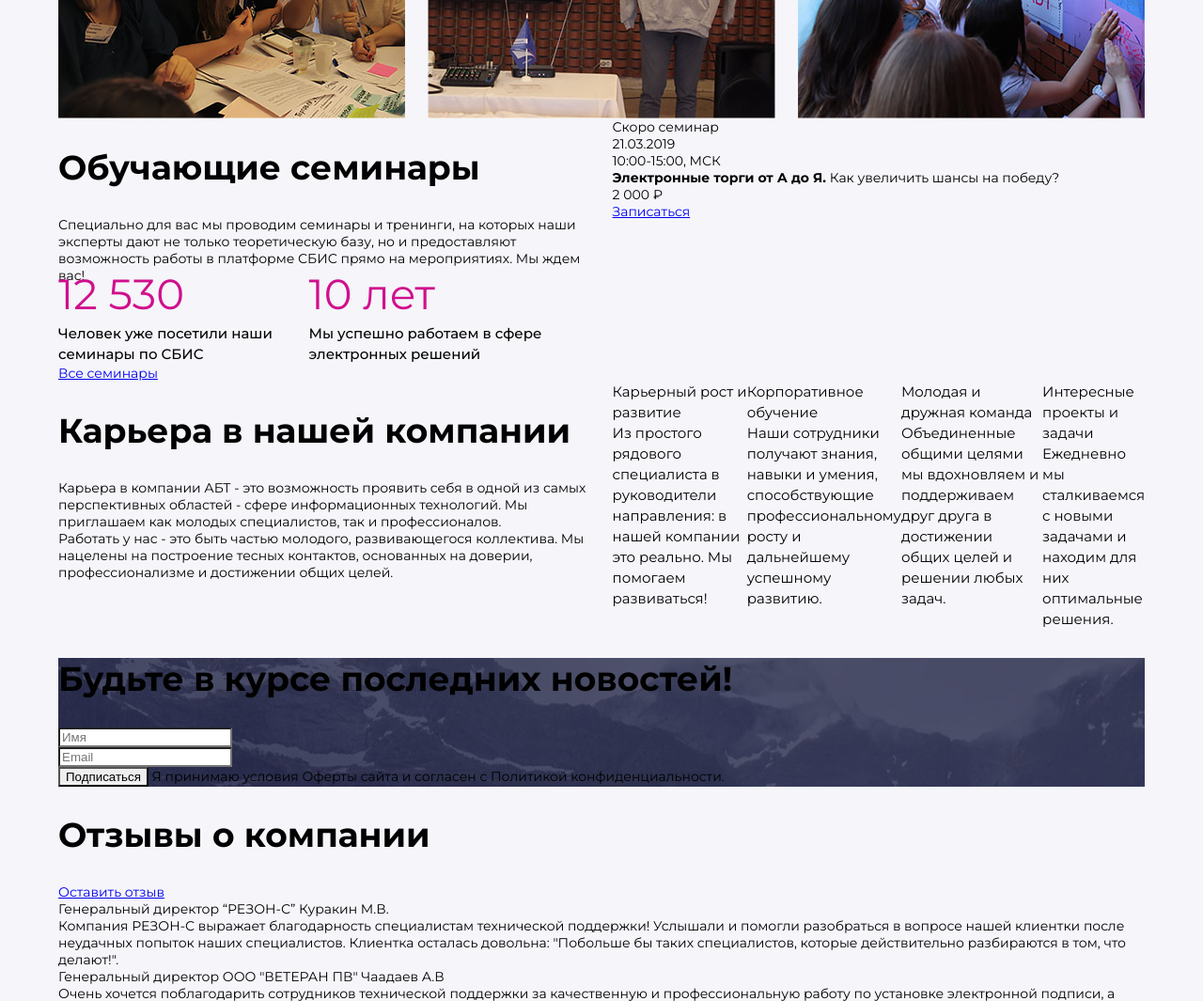
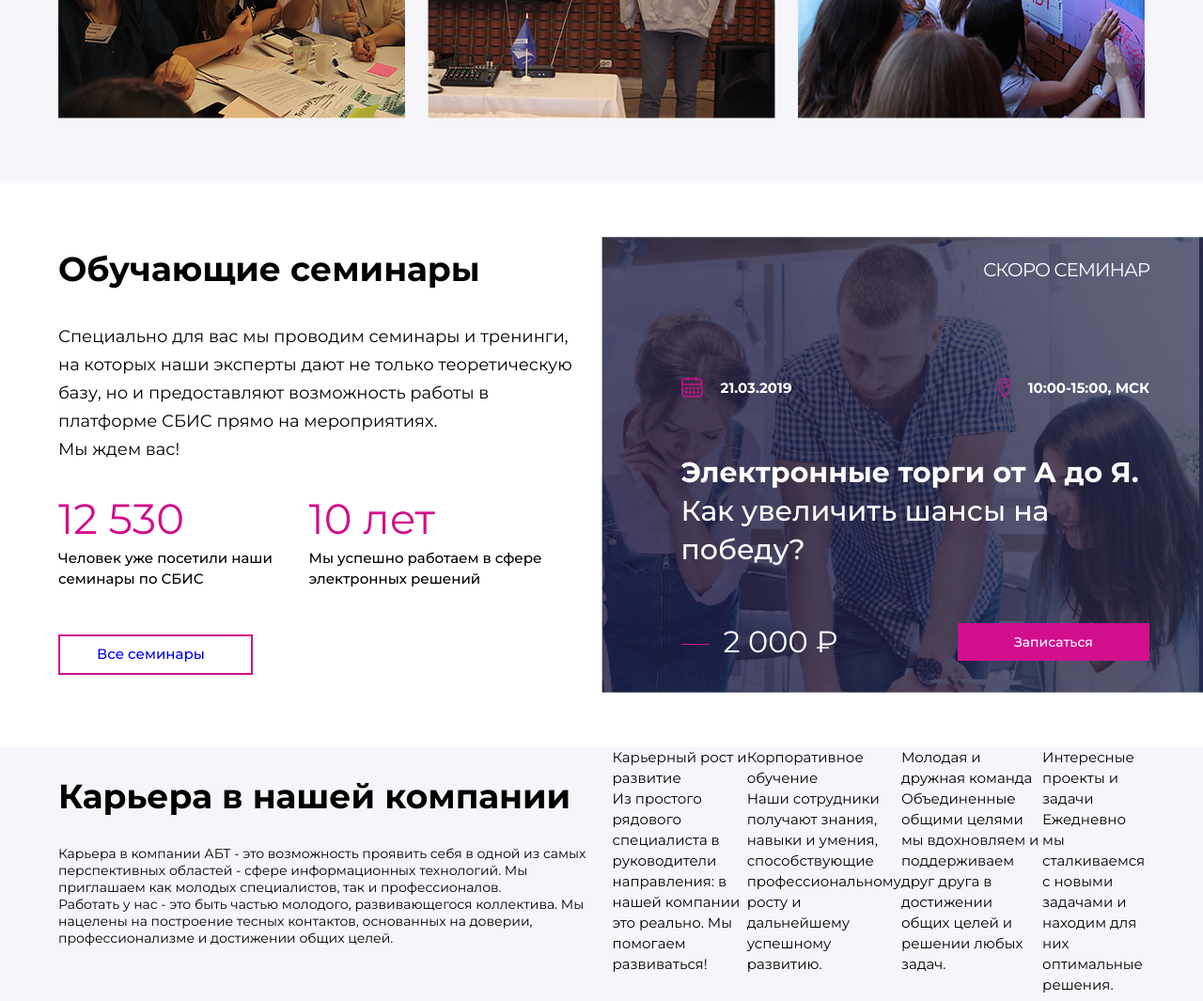
Before and after one commit to hasan42/1bit-test, a website: page www/index.html in a window 1280 px wide. Shown: the part 1300-2365 px from the top of the page at 94% size. Drawn offline with nearby package versions, Linux system fonts and the light colour scheme.

Commit message:
add learning

```diff
--- a/www/assets/sass/common/common.scss
+++ b/www/assets/sass/common/common.scss
@@ -33,6 +33,21 @@ p {
   font-size: 14px;
 }
 
+.bg-white {
+  background-color: #ffffff;
+}
+
+.btn {
+  padding: 0px 10px;
+  background-color: #d10f8d;
+  text-decoration: none;
+  text-align: center;
+  color: #fff;
+  font-size: 14px;
+  line-height: 40px;
+  font-weight: 500;
+}
+
 @import 'margins.scss';
 @import 'paddings.scss';
 @import 'media.scss';
--- /dev/null
+++ b/www/assets/sass/layout/event.scss
@@ -0,0 +1,76 @@
+.event {
+  color: #fff;
+}
+.event__description {
+  text-align: right;
+  font-size: 20px;
+  font-weight: 400;
+  text-transform: uppercase;
+  letter-spacing: -1px;
+}
+.event__place {
+  margin-top: 104px;
+  display: flex;
+  justify-content: space-between;
+  font-weight: bold;
+  font-size: 15px;
+}
+.event__date {
+  position: relative;
+  padding-left: 42px;
+  &:before {
+    content: url('/assets/images/calendar.png');
+    width: 20px;
+    height: 20px;
+    display: block;
+    position: absolute;
+    top: -2px;
+    left: 0;
+  }
+}
+.event__time {
+  position: relative;
+  padding-left: 33px;
+  &:before {
+    content: url('/assets/images/place.png');
+    width: 20px;
+    height: 20px;
+    display: block;
+    position: absolute;
+    top: -2px;
+    left: 0;
+  }
+}
+.event__name {
+  margin-top: 60px;
+  font-size: 30px;
+  line-height: 41px;
+  font-weight: 500;
+}
+.event__actions {
+  margin-top: 58px;
+  display: flex;
+  justify-content: space-between;
+}
+.event__price {
+  position: relative;
+  padding-left: 45px;
+  font-size: 32px;
+  &:before {
+    content: '';
+    position: absolute;
+    top: 22px;
+    left: 0;
+    width: 30px;
+    height: 1px;
+    background-color: #d10f8d;
+  }
+}
+.event__sign {
+  flex-basis: 41%;
+  .btn {
+    display: inline-block;
+    width: 100%;
+  }
+
+}
--- /dev/null
+++ b/www/assets/sass/layout/half-image.scss
@@ -0,0 +1,6 @@
+.half-image {
+  background-color: #fff;
+  background-position: center right;
+  background-size: 50%;
+  background-repeat: no-repeat;
+}
--- a/www/assets/sass/layout/layout.scss
+++ b/www/assets/sass/layout/layout.scss
@@ -1,7 +1,11 @@
 @import 'heading.scss';
 @import 'breadcrumbs.scss';
 @import 'big-image.scss';
+@import 'half-image.scss';
 @import 'features.scss';
 @import 'container.scss';
 @import 'about.scss';
 @import 'slider.scss';
+@import 'learning.scss';
+@import 'learn-more.scss';
+@import 'event.scss';
--- /dev/null
+++ b/www/assets/sass/layout/learn-more.scss
@@ -0,0 +1,11 @@
+.learn-more {
+  a {
+    display: inline-block;
+    padding: 8px 49px 10px 39px;
+    text-decoration: none;
+    border: 2px solid #d10f8d;
+    font-size: 15px;
+    font-weight: 500;
+    line-height: 21px;
+  }
+}
--- /dev/null
+++ b/www/assets/sass/layout/learning.scss
@@ -0,0 +1,23 @@
+.learning {
+  margin-top: 69px;
+}
+.learning__info {
+  padding-top: 39px;
+  padding-bottom: 77px;
+  h2 {
+    margin-bottom: 35px;
+  }
+  .features {
+    margin-top: 48px;
+  }
+  .learn-more {
+    margin-top: 48px;
+  }
+}
+.learning__seminar {
+  .event {
+    padding-top: 80px;
+    padding-left: 73px;
+    margin-right: -5px;
+  }
+}
--- a/www/index.html
+++ b/www/index.html
@@ -122,11 +122,12 @@
 
       </div>
 
+      <div class="learning half-image" style="background-image: url('/assets/images/half.jpg')">
         <div class="wrapper">
           <div class="container">
-          <div class="col">
+            <div class="col learning__info">
               <h2>Обучающие семинары</h2>
-            <p>Специально для вас мы проводим семинары и тренинги, на которых наши эксперты дают не только теоретическую базу, но и предоставляют возможность работы в платформе СБИС прямо на мероприятиях. Мы ждем вас!</p>
+              <p class="t-0">Специально для вас мы проводим семинары и тренинги, на которых наши эксперты дают не только теоретическую базу, но и предоставляют возможность работы в платформе СБИС прямо на мероприятиях.<br>Мы ждем вас!</p>
               <div class="features features_col">
                 <div class="features__list">
                   <div class="features__item">
@@ -141,7 +142,7 @@
               </div>
               <div class="learn-more"><a href="#">Все семинары</a></div>
             </div>
-          <div class="col">
+            <div class="col learning__seminar">
               <div class="event">
                 <div class="event__description">Скоро семинар</div>
                 <div class="event__place">
@@ -159,6 +160,7 @@
                 <div class="event__actions">
                   <div class="event__price">2 000 ₽</div>
                   <div class="event__sign"><a href="#" class="btn">Записаться</a></div>
+                </div>
               </div>
             </div>
           </div>
```
Also changed, not shown: www/css/bundle.css. Lines whose indentation alone changed are shown as unchanged.
